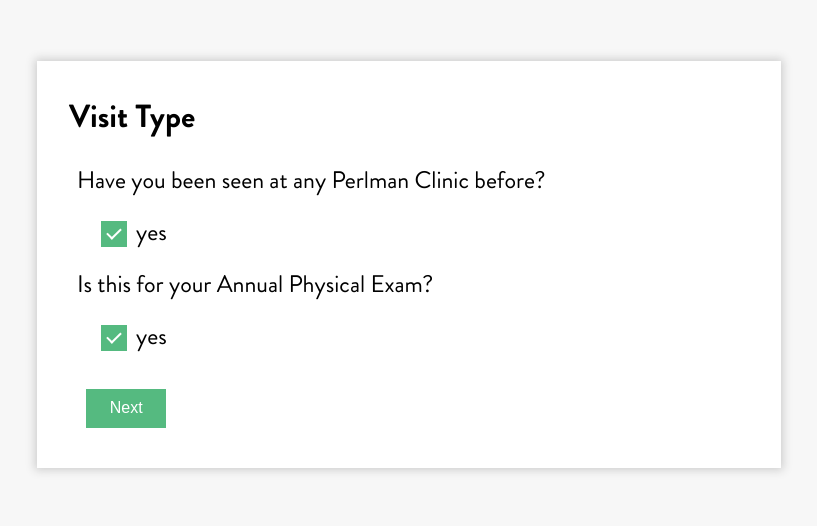
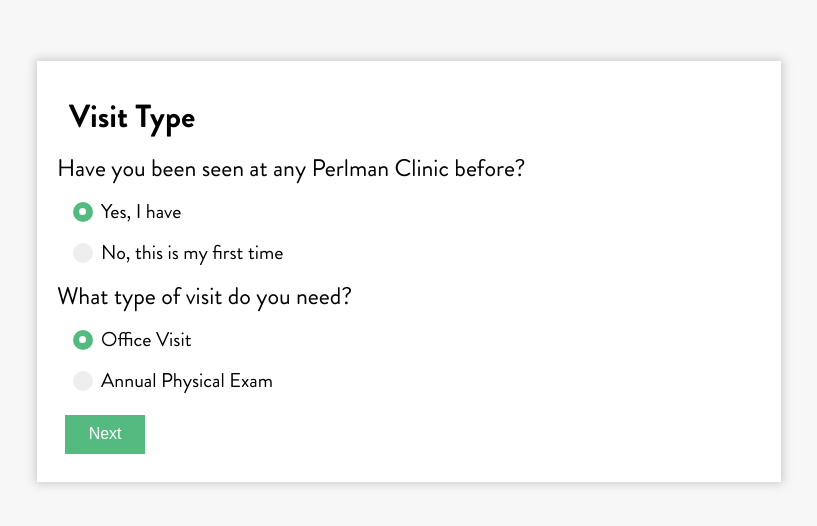
Before and after one commit to vidman22/appointments-flow, a React (Create React App) app: page / in a window 1280 px wide. Shown: the top 526 px of the page, without its empty margins (231-1048 px from the left). Built offline with nearby package versions, Linux system fonts and the light colour scheme.

Commit message:
radio button styling

```diff
--- a/src/Components/FinalPage/FinalPage.css
+++ b/src/Components/FinalPage/FinalPage.css
@@ -34,11 +34,7 @@
     }
 
     .IframeLocationMyChart{
-        /* float: left; */
-        /* display: inline-block; */
+        width: 95%;
 
-        width: 95%;
-        /* height: 660px;
-        border: none; */
     }
 }
--- a/src/Components/VisitType/VisitType.css
+++ b/src/Components/VisitType/VisitType.css
@@ -16,8 +16,9 @@
     display: flex;
     flex-direction: column;
     font-size: 1.5rem;
+    overflow-x: hidden;
 }
-
+/*
 .CheckBoxFlex span{
     margin: 12px 20px;
 }
@@ -42,8 +43,6 @@
 .VisitTypeCheckBox .CustomCheckbox{
     color: #ccc;
     position: absolute;
-    /* top: 0%;
-    left: 0%; */
     height: 24px;
     width: 24px;
     background-color: transparent;
@@ -93,4 +92,83 @@
 
 .VisitTypeButton{
     margin: 22px 3% 12px;
+} */
+
+.VisitTypeRadioButton {
+    display: block;
+    position: relative;
+    padding-left: 40px;
+    margin: 12px 4px;
+    cursor: pointer;
+    font-size: 20px;
+    -webkit-user-select: none;
+    -moz-user-select: none;
+    -ms-user-select: none;
+    user-select: none;
+  }
+
+.VisitTypeRadioButton input {
+    position: absolute;
+    opacity: 0;
+    cursor: pointer;
+  }
+
+  .CustomVisitRadio {
+    position: absolute;
+    top: 5px;
+    left: 12px;
+    height: 20px;
+    width: 20px;
+    background-color: #eee;
+    border-radius: 50%;
+    border-bottom: 1px;
 }
+
+
+/* On mouse-over, add a grey background color */
+.VisitTypeRadioButton:hover input ~ .CustomVisitRadio {
+    background-color: #ccc;
+  }
+
+  /* When the radio button is checked, add a blue background */
+  .VisitTypeRadioButton input:checked ~ .CustomVisitRadio {
+    background-color: #55ba80;
+  }
+
+  /* Create the indicator (the dot/circle - hidden when not checked) */
+  .CustomVisitRadio:after {
+    content: "";
+    position: absolute;
+    display: none;
+  }
+
+  /* Show the indicator (dot/circle) when checked */
+  .VisitTypeRadioButton input:checked ~ .CustomVisitRadio:after {
+    display: block;
+  }
+
+  /* Style the indicator (dot/circle) */
+  .VisitTypeRadioButton .CustomVisitRadio:after {
+        top: 6.25px;
+      left: 6.33px;
+      width: 7px;
+      height: 7px;
+      border-radius: 50%;
+      background: white;
+  }
+
+.QuestionWrapper{
+    display: block;
+    -webkit-transition-duration: 600ms;
+    transition-duration: 600ms;
+}
+
+.QuestionWrapper .AnnualVisit:nth-child(odd) {
+    transform: translate(100%);
+    -webkit-transform: translate(100%);
+}
+
+.QuestionWrapper .FirstTime:nth-child(even) {
+    transform: translate(-100%);
+    -webkit-transform: translate(-100%);
+}
--- a/src/Components/VisitType/VisitType.js
+++ b/src/Components/VisitType/VisitType.js
@@ -1,39 +1,32 @@
-import React from 'react';
-
+import React, {useState, useCallback } from 'react';
+import { useTransition, animated } from 'react-spring'
 import NextButton from '../commonUI/NextButton';
 import { withRouter} from 'react-router';
 
-
 import './VisitType.css';
 
+const pages = [
+  ({ style }) => <animated.div style={{ ...style, background: 'lightpink' }}><AnnualVisit /></animated.div>,
+  ({ style }) => <animated.div style={{ ...style, background: 'lightblue' }}><FirstTime /></animated.div>,
+]
+
 const VisitType = (props) => {
-  // const { match, location, history } = props;
+
+  const [index, set] = useState(0)
+  const onClick = useCallback(() => set(state => (state + 1) % 2), [])
+  const transitions = useTransition(index, p => p, {
+    from: { opacity: 0, transform: 'translate3d(100%,0,0)' },
+    enter: { opacity: 1, transform: 'translate3d(0%,0,0)' },
+    leave: { opacity: 0, transform: 'translate3d(-50%,0,0)' },
+  })
+
     return (
       <div className="CheckBoxWrapper">
         <h1>Visit Type</h1>
         <div className="CheckBoxFlex">
+          <FirstTime firsttime={props.firsttime} changeinput={props.changeinput}/>
+          <AnnualVisit annualphysical={props.annualphysical} changeinput={props.changeinput} />
 
-            <span>Have you been seen at any Perlman Clinic before?</span>
-            <label className="VisitTypeCheckBox" onClick={(e) => props.changeinput(e)}>
-              <input
-                type="checkbox"
-                defaultChecked={props.firsttime}
-                name='firstTime'>
-              </input>
-              <span className="CustomCheckbox"></span>
-              <div>{props.firsttime ? 'yes' : 'no' }</div>
-            </label>
-
-            <span>Is this for your Annual Physical Exam?</span>
-            <label className="VisitTypeCheckBox" onClick={(e) => props.changeinput(e)}>
-              <input
-                type="checkbox"
-                defaultChecked={props.annualphysical}
-                name='annualPhysical'>
-              </input>
-              <span className="CustomCheckbox"></span>
-              <div>{props.annualphysical ? 'yes' : 'no' }</div>
-            </label>
         </div>
         <div className="VisitTypeButton">
           <NextButton name='Next' changecomponent={() => props.changecomponent('finalPage')} />
@@ -43,3 +36,61 @@
 }
 
 export default withRouter(VisitType);
+
+
+const FirstTime = (props) => {
+  return (
+    <div className="QuestionWrapper">
+    <span>Have you been seen at any Perlman Clinic before?</span>
+    <label className="VisitTypeRadioButton" >
+      <input
+        onChange={(e) => props.changeinput(e, 'firstTime')}
+        type="radio"
+        checked={props.firsttime === "returnee"}
+        name='returnee'>
+      </input>
+      <span className="CustomVisitRadio"></span>
+      <div>Yes, I have</div>
+    </label>
+    <label className="VisitTypeRadioButton" >
+      <input
+        onChange={(e) => props.changeinput(e, 'firstTime')}
+        type="radio"
+        checked={props.firsttime === "firstTime"}
+        name='firstTime'>
+      </input>
+      <span className="CustomVisitRadio"></span>
+      <div>No, this is my first time</div>
+    </label>
+  </div>
+  );
+}
+
+const AnnualVisit = (props) => {
+  return (
+      <div className="QuestionMarker">
+        <span>What type of visit do you need?</span>
+        <label className="VisitTypeRadioButton" >
+          <input
+            onChange={(e) => props.changeinput(e, 'annualPhysical')}
+            type="radio"
+            checked={props.annualphysical === 'officeVisit'}
+            name='officeVisit'>
+          </input>
+          <span className="CustomVisitRadio"></span>
+          <div>Office Visit</div>
+        </label>
+        <label className="VisitTypeRadioButton" >
+          <input
+            onChange={(e) => props.changeinput(e, 'annualPhysical')}
+            type="radio"
+            checked={props.annualphysical === 'annualPhysical'}
+            name='annualPhysical'>
+          </input>
+          <span className="CustomVisitRadio"></span>
+          <div>Annual Physical Exam</div>
+        </label>
+
+      </div>
+  );
+}
--- a/src/Containers/LandingPage.js
+++ b/src/Containers/LandingPage.js
@@ -21,11 +21,12 @@
   constructor(props){
     super(props);
       this.state = {
-        annualPhysical: true,
-        firstTime: true,
+        annualPhysical: 'officeVisit',
+        firstTime:'returnee',
         renderedComponent: 'visitType',
         location: null,
         pcp: null,
+        next: false,
       }
     }
 
@@ -71,13 +72,15 @@
 
     }
 
-    changeInput = (event)=> {
+    changeInput = (event, type)=> {
       const target = event.target;
       const name = target.name;
 
       this.setState( prevState => {
-        return {[name]: !prevState[name]}
+        return {[type]: name}
       });
+      console.log("radio handle", name, type);
+
     }
 
     dynamicVisitType() {
@@ -101,7 +104,8 @@
 
     changeComponent = (type) => {
       this.setState({
-        renderedComponent: type
+        renderedComponent: type,
+        next: true,
       })
     }
 
@@ -137,7 +141,7 @@
 
                 {/* {renderedComponent === 'provider' && <Providers alllocations={allLocations} pcpid={pcpID} changecomponent={this.changeComponent} url={url} />} */}
 
-                {renderedComponent === 'visitType' && <VisitType changecomponent={this.changeComponent} changeinput={this.changeInput} firsttime={firstTime} annualphysical={annualPhysical} dynamicURL={this.dynamicVisitType()}/>}
+                {renderedComponent === 'visitType' && <VisitType changecomponent={this.changeComponent} next={this.state.next} changeinput={this.changeInput} firsttime={firstTime} annualphysical={annualPhysical} dynamicURL={this.dynamicVisitType()}/>}
                 {renderedComponent === 'finalPage'  && <FinalPage location={location} pcp={pcp} changecomponent={this.changeComponent} url={url} /> }
             </div>
         );
```
